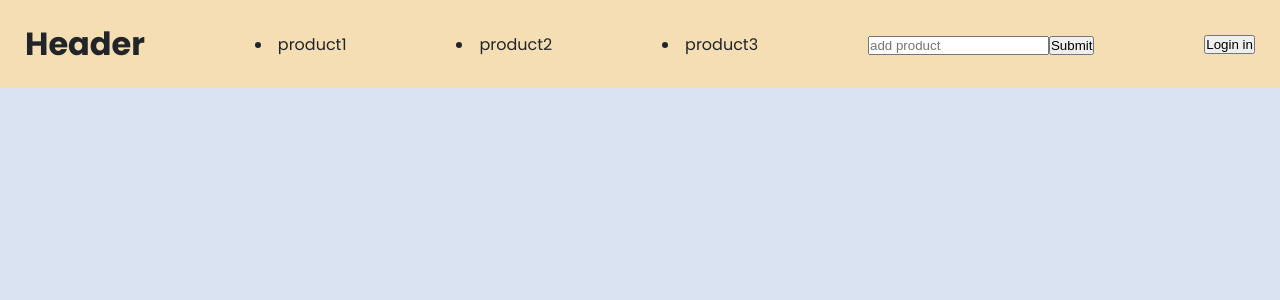
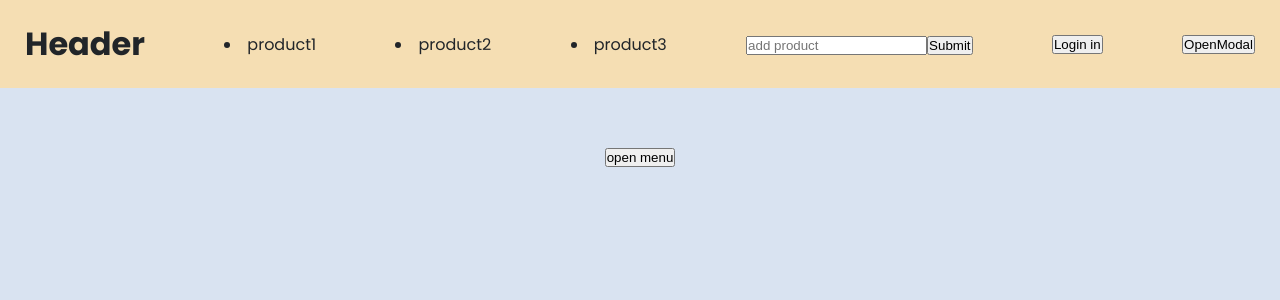
Before and after one commit to TrubitsynEgor/hooks, a React (Vite) app: page / in a window 1280 px wide. Shown: the top 300 px of the page. Built offline with nearby package versions, Linux system fonts and the light colour scheme.

Commit message:
useOutside +modal +menu

```diff
--- a/src/App.tsx
+++ b/src/App.tsx
@@ -1,4 +1,5 @@
 import { Header } from './components/Header/Header';
+import { Sidebar } from './components/Sidebar/Sidebar';
 
 
 
@@ -6,7 +7,10 @@ import { Header } from './components/Header/Header';
 function App() {
 
   return (
-    <Header />
+    <>
+      <Header />
+      <Sidebar />
+    </>
   )
 }
 
--- a/src/components/Header/Header.tsx
+++ b/src/components/Header/Header.tsx
@@ -6,6 +6,9 @@ import { useAppDispatch, useAppSelector } from '@/hooks/redux';
 import { useState } from 'react';
 import { addProduct, removeProduct } from '@/store/productsSlice/productsSlice';
 import { useActions } from '@/hooks/useActions';
+import { useLocalStorage } from '@/hooks/useLocalStorage';
+import { useOutside } from '@/hooks/useOutside';
+import { Modal } from '../Modal/Modal';
 
 interface HeaderProps extends DetailsDivProps { }
 
@@ -20,6 +23,11 @@ export const Header = ({ className, ...props }: HeaderProps) => {
   const dispatch = useAppDispatch()
   const { removeProduct } = useActions()
 
+  //localStorage
+  const [product, setProduct] = useLocalStorage('products', products)
+
+  //useOutside
+  const { ref, isVisible, setVisible } = useOutside(false)
   // Context logic
   const login = () => {
     setAuth(true)
@@ -51,7 +59,12 @@ export const Header = ({ className, ...props }: HeaderProps) => {
         {isAuth
           ? <button onClick={logout}>Login out</button>
           : <button onClick={login}>Login in</button>}
+
+        <button onClick={() => setVisible(true)}>OpenModal</button>
       </div>
+
+
+      {isVisible && < Modal ref={ref} />}
     </div>
   )
 };
--- /dev/null
+++ b/src/components/Modal/Modal.module.scss
@@ -0,0 +1,22 @@
+.modal {
+	display: flex;
+	align-items: center;
+	justify-content: center;
+	position: absolute;
+	left: 0;
+	top: 0;
+	right: 0;
+	bottom: 0;
+	background-color: rgba(#000000, 0.5);
+}
+
+.content {
+	background-color: white;
+	padding: 40px;
+	display: flex;
+	align-items: center;
+	flex-direction: column;
+	justify-content: center;
+	max-width: 700px;
+	border-radius: 7px;
+}
--- /dev/null
+++ b/src/components/Modal/Modal.tsx
@@ -0,0 +1,18 @@
+import { DetailsDivProps } from '@/types';
+import styles from './Modal.module.scss';
+import cn from 'classnames'
+import { forwardRef } from 'react';
+
+interface ModalProps extends DetailsDivProps { }
+
+export const Modal = forwardRef<HTMLDivElement, ModalProps>(({ className, ...props }, ref) => {
+
+  return (
+    <div className={cn(styles.modal, className)} {...props}>
+      <div ref={ref} className={styles.content}>
+        <h1>Modal header</h1>
+        <p>Lorem ipsum dolor sit amet consectetur adipisicing elit. Dignissimos unde obcaecati magni autem, alias similique maxime sed, dolore ut facere aliquam aliquid cumque tempora, laborum error illum est adipisci labore.</p>
+      </div>
+    </div>
+  )
+});
--- /dev/null
+++ b/src/components/Sidebar/Sidebar.module.scss
@@ -0,0 +1,13 @@
+.sidebar {
+	padding-top: 60px;
+
+}
+
+.container {
+	display: flex;
+	align-items: center;
+	max-width: 1230px;
+	margin: 0 auto;
+	flex-direction: column;
+
+}
--- /dev/null
+++ b/src/components/Sidebar/Sidebar.tsx
@@ -0,0 +1,27 @@
+import { DetailsDivProps } from '@/types';
+import styles from './Sidebar.module.scss';
+import cn from 'classnames'
+import { useOutside } from '@/hooks/useOutside';
+
+interface SidebarProps extends DetailsDivProps { }
+
+export const Sidebar = ({ className, ...props }: SidebarProps) => {
+
+  const { isVisible, ref, setVisible } = useOutside(false)
+
+  return (
+    <div className={cn(styles.sidebar, className)} {...props}>
+      <div className={styles.container}>
+        <button onClick={() => setVisible(true)}>open menu</button>
+        {isVisible &&
+          <ul ref={ref}>
+            <li>link one</li>
+            <li>link two</li>
+            <li>link three</li>
+            <li>link four</li>
+          </ul>
+        }
+      </div>
+    </div>
+  )
+};
--- /dev/null
+++ b/src/hooks/useLocalStorage.ts
@@ -0,0 +1,16 @@
+import { useState, useEffect } from 'react'
+
+
+export const useLocalStorage = (key: string, initialValue: any) => {
+	const [value, setValue] = useState(() => {
+		const jsonValue = localStorage.getItem(key)
+		if (jsonValue !== null) return JSON.parse(jsonValue)
+		return initialValue
+	})
+
+	useEffect(() => {
+		localStorage.setItem(key, JSON.stringify(value))
+	}, [key, value])
+
+	return [value, setValue]
+}
--- /dev/null
+++ b/src/hooks/useOutside.ts
@@ -0,0 +1,29 @@
+import { Dispatch, SetStateAction, useEffect, useRef, useState } from 'react'
+
+type TypeOut = {
+	ref: any,
+	isVisible: boolean
+	setVisible: Dispatch<SetStateAction<boolean>>
+}
+
+
+export const useOutside = (initialVisible: boolean): TypeOut => {
+	const [isVisible, setVisible] = useState(initialVisible)
+	const ref = useRef<HTMLElement>(null)
+
+	const handleClickOutside = (event: any) => {
+		if (ref.current && !ref.current.contains(event.target)) {
+			setVisible(false)
+		}
+	}
+
+	useEffect(() => {
+		document.addEventListener('click', handleClickOutside, true)
+		return () => {
+			document.removeEventListener('click', handleClickOutside, true)
+		}
+	})
+
+
+	return { ref, isVisible, setVisible }
+}
```
Also changed, not shown: 1 other file (tests, documents, lock files or other folders).
